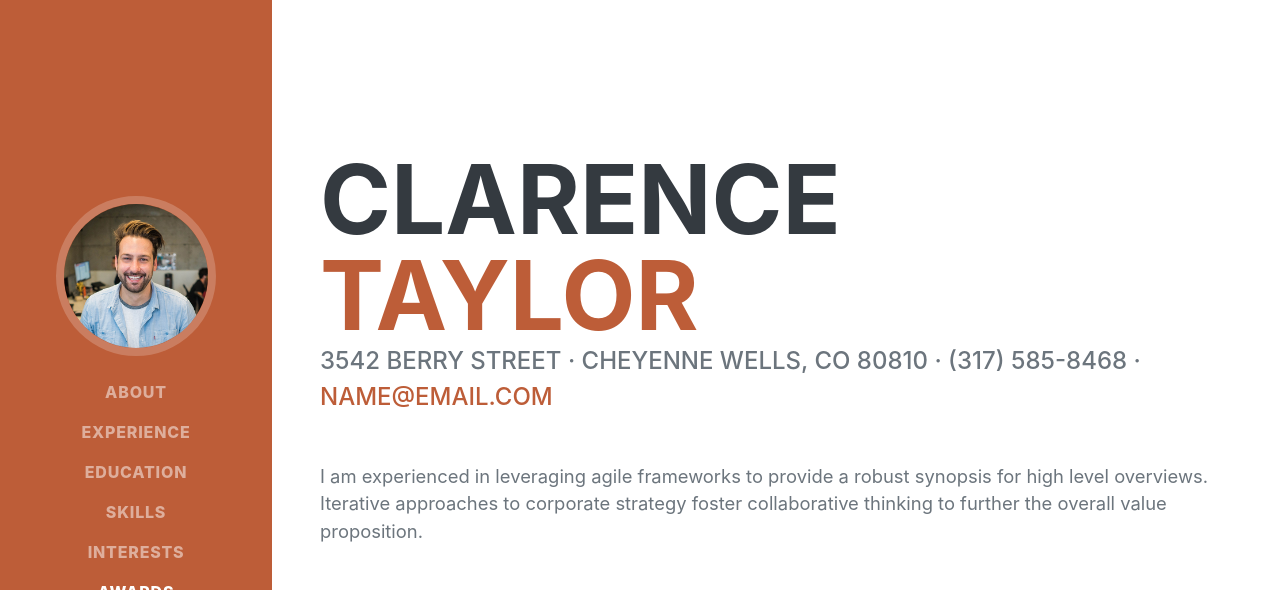
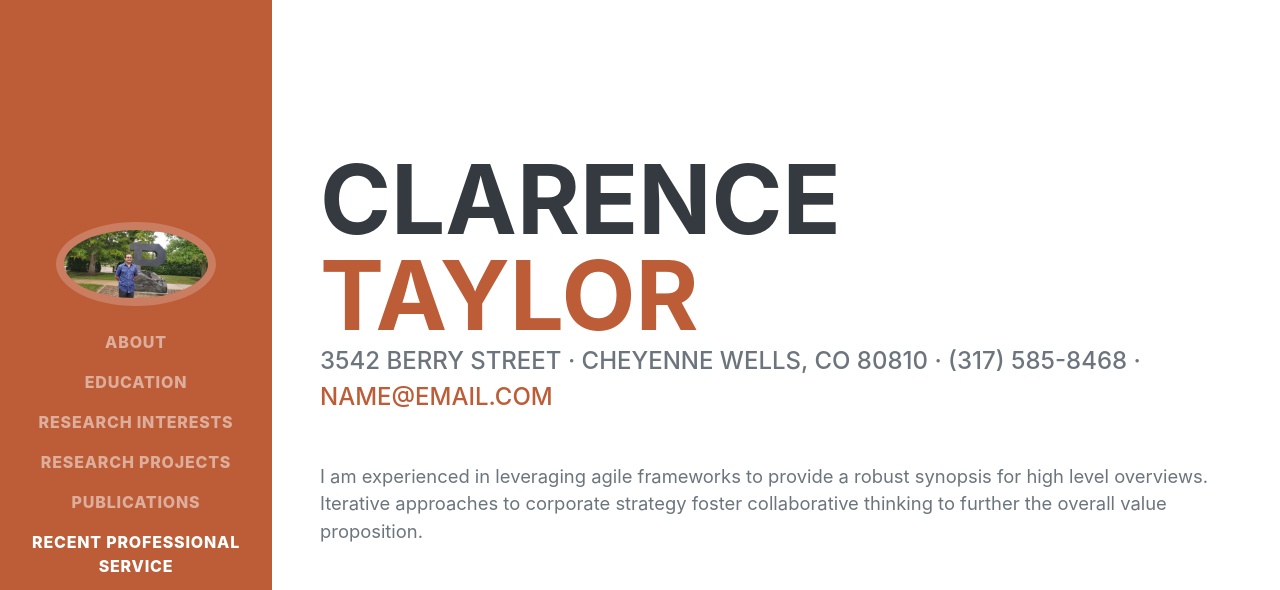
Before and after one commit to majavid/majavid.github.io, a plain HTML site: page index.html in a window 1280 px wide. Shown: the top 590 px of the page. Drawn offline with nearby package versions, Linux system fonts and the light colour scheme; a web font is replaced by a local one.

Commit message:
Update index.html

```diff
--- a/index.html
+++ b/index.html
@@ -20,17 +20,17 @@
         <nav class="navbar navbar-expand-lg navbar-dark bg-primary fixed-top" id="sideNav">
             <a class="navbar-brand js-scroll-trigger" href="#page-top">
                 <span class="d-block d-lg-none">Clarence Taylor</span>
-                <span class="d-none d-lg-block"><img class="img-fluid img-profile rounded-circle mx-auto mb-2" src="assets/img/profile.jpg" alt="" /></span>
+                <span class="d-none d-lg-block"><img class="img-fluid img-profile rounded-circle mx-auto mb-2" src="assets/img/profile.jpeg" alt="" /></span>
             </a>
             <button class="navbar-toggler" type="button" data-toggle="collapse" data-target="#navbarSupportedContent" aria-controls="navbarSupportedContent" aria-expanded="false" aria-label="Toggle navigation"><span class="navbar-toggler-icon"></span></button>
             <div class="collapse navbar-collapse" id="navbarSupportedContent">
                 <ul class="navbar-nav">
                     <li class="nav-item"><a class="nav-link js-scroll-trigger" href="#about">About</a></li>
-                    <li class="nav-item"><a class="nav-link js-scroll-trigger" href="#experience">Experience</a></li>
                     <li class="nav-item"><a class="nav-link js-scroll-trigger" href="#education">Education</a></li>
-                    <li class="nav-item"><a class="nav-link js-scroll-trigger" href="#skills">Skills</a></li>
-                    <li class="nav-item"><a class="nav-link js-scroll-trigger" href="#interests">Interests</a></li>
-                    <li class="nav-item"><a class="nav-link js-scroll-trigger" href="#awards">Awards</a></li>
+                    <li class="nav-item"><a class="nav-link js-scroll-trigger" href="#skills">Research Interests</a></li>
+                    <li class="nav-item"><a class="nav-link js-scroll-trigger" href="#experience">Research Projects</a></li>
+                    <li class="nav-item"><a class="nav-link js-scroll-trigger" href="#interests">Publications</a></li>
+                    <li class="nav-item"><a class="nav-link js-scroll-trigger" href="#awards">Recent Professional Service</a></li>
                 </ul>
             </div>
         </nav>
```
